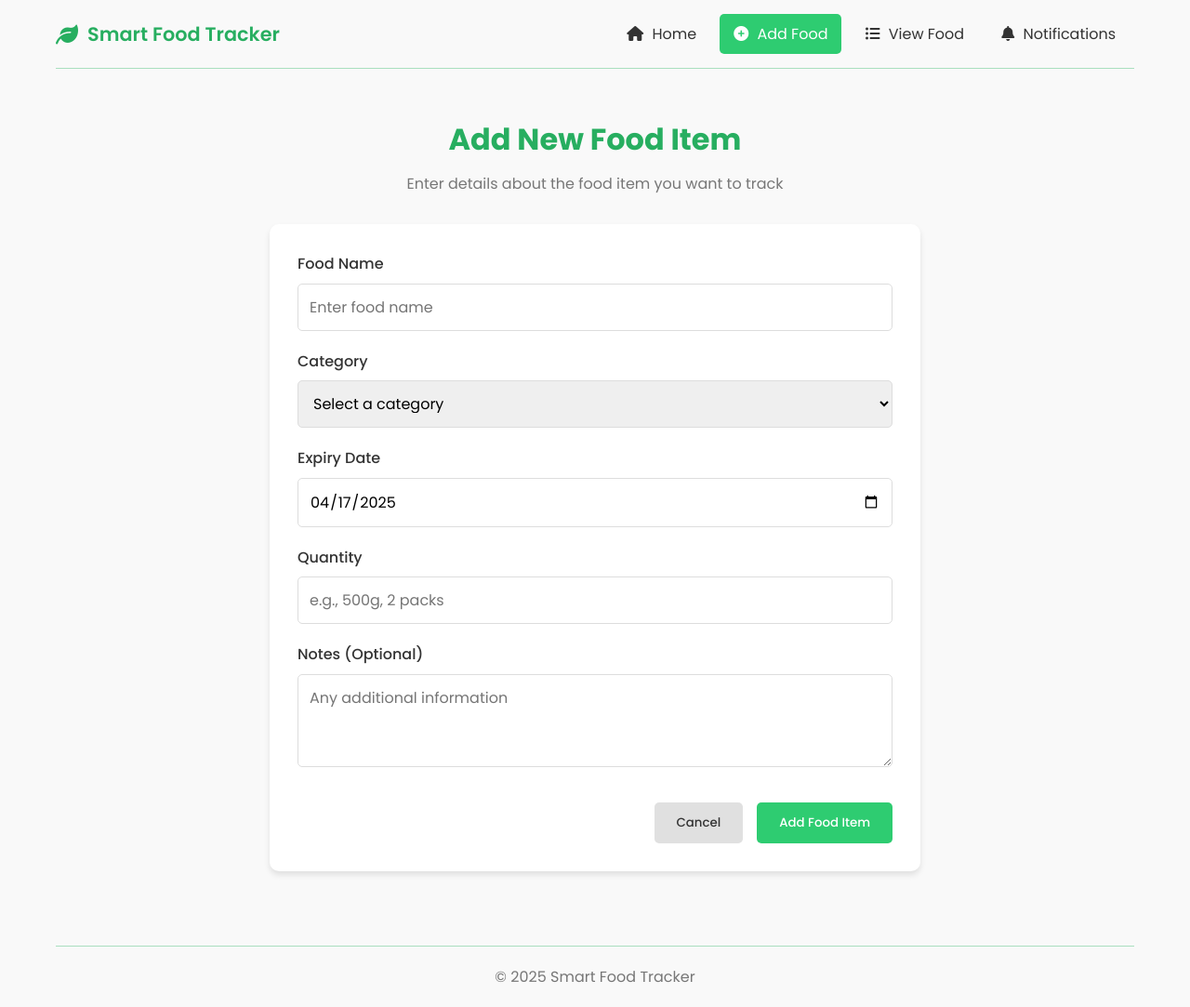
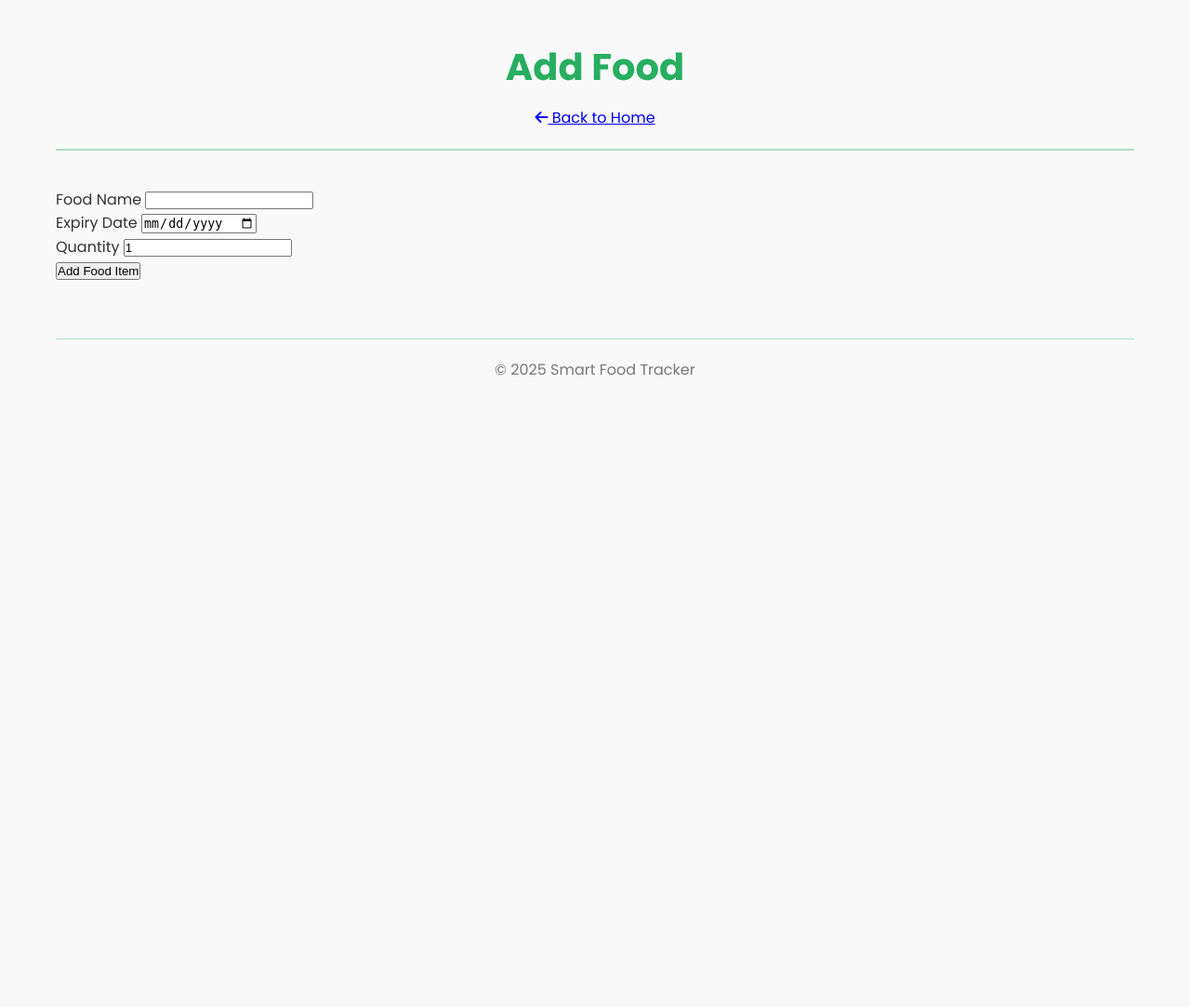
Before and after one commit to OSramya05/SmartFoodTracker, a Flask app: page /add_food in a window 1280 px wide. Shown: the whole page at 93% size. After the commit the page ends 404 px from the top, so only its background shows below. Run offline with Flask 2, Linux system fonts and the light colour scheme.

Commit message:
Final tested version: fixed food adding and app stability

```diff
--- a/app.py
+++ b/app.py
@@ -90,11 +90,9 @@ def api_add_food():
 
     new_item = {
         'id': str(uuid.uuid4()),
-        'name': request.form.get('name'),
-        'category': request.form.get('category'),
-        'expiry_date': request.form.get('expiry_date'),
+        'name': request.form.get('food-name'),
+        'expiry_date': request.form.get('expiry-date'),
         'quantity': request.form.get('quantity'),
-        'notes': request.form.get('notes'),
         'added_date': datetime.now().strftime('%Y-%m-%d')
     }
 
@@ -113,7 +111,7 @@ def api_delete_food(item_id):
     return redirect(url_for('view_food'))
 
 @app.route('/api/get_expiring_count')
-def api_get_expiring_count():
+def get_expiring_count():
     """API endpoint to get the count of items expiring soon"""
     food_items = load_food_items()
 
@@ -128,4 +126,6 @@ def api_get_expiring_count():
     return jsonify({'count': expiring_count})
 
 if __name__ == '__main__':
-    app.run(debug=True)
+    # Changed from debug=True to debug=False for production
+    # Added host='0.0.0.0' to make it accessible from other devices if needed
+    app.run(host='0.0.0.0', port=5000, debug=False)
--- a/templates/add_food.html
+++ b/templates/add_food.html
@@ -4,93 +4,41 @@
     <meta charset="UTF-8">
     <meta name="viewport" content="width=device-width, initial-scale=1.0">
     <title>Add Food - Smart Food Tracker</title>
-    <link rel="stylesheet" href="{{ url_for('static', filename='css/add_food.css') }}">
+    <link rel="stylesheet" href="{{ url_for('static', filename='css/index.css') }}">
     <link href="https://fonts.googleapis.com/css2?family=Poppins:wght@300;400;500;600;700&display=swap" rel="stylesheet">
     <link rel="stylesheet" href="https://cdnjs.cloudflare.com/ajax/libs/font-awesome/6.0.0-beta3/css/all.min.css">
 </head>
 <body>
     <div class="container">
-        <nav class="navbar">
-            <div class="logo">
-                <a href="/">
-                    <i class="fas fa-leaf"></i>
-                    <span>Smart Food Tracker</span>
-                </a>
-            </div>
-            <ul class="nav-links">
-                <li><a href="/" class="nav-link"><i class="fas fa-home"></i> Home</a></li>
-                <li><a href="/add_food" class="nav-link active"><i class="fas fa-plus-circle"></i> Add Food</a></li>
-                <li><a href="/view_food" class="nav-link"><i class="fas fa-list-ul"></i> View Food</a></li>
-                <li><a href="/notifications" class="nav-link"><i class="fas fa-bell"></i> Notifications</a></li>
-            </ul>
-        </nav>
-
-        <div class="content">
         <header>
-                <h1>Add New Food Item</h1>
-                <p>Enter details about the food item you want to track</p>
+            <h1>Add Food</h1>
+            <a href="/" class="back-link"><i class="fas fa-arrow-left"></i> Back to Home</a>
         </header>
 
         <div class="form-container">
-                <form action="/api/add_food" method="POST">
+            <form action="{{ url_for('api_add_food') }}" method="POST" id="add-food-form">
                 <div class="form-group">
-                        <label for="name">Food Name</label>
-                        <input type="text" id="name" name="name" placeholder="Enter food name" required>
+                    <label for="food-name">Food Name</label>
+                    <input type="text" id="food-name" name="food-name" required>
                 </div>
 
                 <div class="form-group">
-                        <label for="category">Category</label>
-                        <select id="category" name="category" required>
-                            <option value="" disabled selected>Select a category</option>
-                            <option value="Fruits">Fruits</option>
-                            <option value="Vegetables">Vegetables</option>
-                            <option value="Dairy">Dairy</option>
-                            <option value="Meat">Meat</option>
-                            <option value="Seafood">Seafood</option>
-                            <option value="Bakery">Bakery</option>
-                            <option value="Canned Goods">Canned Goods</option>
-                            <option value="Frozen Foods">Frozen Foods</option>
-                            <option value="Snacks">Snacks</option>
-                            <option value="Beverages">Beverages</option>
-                            <option value="Other">Other</option>
-                        </select>
-                    </div>
-
-                    <div class="form-group">
-                        <label for="expiry_date">Expiry Date</label>
-                        <input type="date" id="expiry_date" name="expiry_date" required>
+                    <label for="expiry-date">Expiry Date</label>
+                    <input type="date" id="expiry-date" name="expiry-date" required>
                 </div>
 
                 <div class="form-group">
                     <label for="quantity">Quantity</label>
-                        <input type="text" id="quantity" name="quantity" placeholder="e.g., 500g, 2 packs">
+                    <input type="number" id="quantity" name="quantity" min="1" value="1">
                 </div>
 
-                    <div class="form-group">
-                        <label for="notes">Notes (Optional)</label>
-                        <textarea id="notes" name="notes" placeholder="Any additional information"></textarea>
-                    </div>
-
-                    <div class="form-actions">
-                        <button type="button" class="btn btn-secondary" onclick="window.location.href='/'">Cancel</button>
-                        <button type="submit" class="btn btn-primary">Add Food Item</button>
-                    </div>
+                <button type="submit" class="btn-submit">Add Food Item</button>
             </form>
-            </div>
         </div>
 
         <footer>
             <p>&copy; 2025 Smart Food Tracker</p>
         </footer>
     </div>
-
-    <script>
-        // Set the default expiry date to today
-        document.addEventListener('DOMContentLoaded', function() {
-            const today = new Date();
-            const formattedDate = today.toISOString().substr(0, 10);
-            document.getElementById('expiry_date').value = formattedDate;
-        });
-    </script>
 </body>
 </html>
```
Lines whose indentation alone changed are shown as unchanged.
